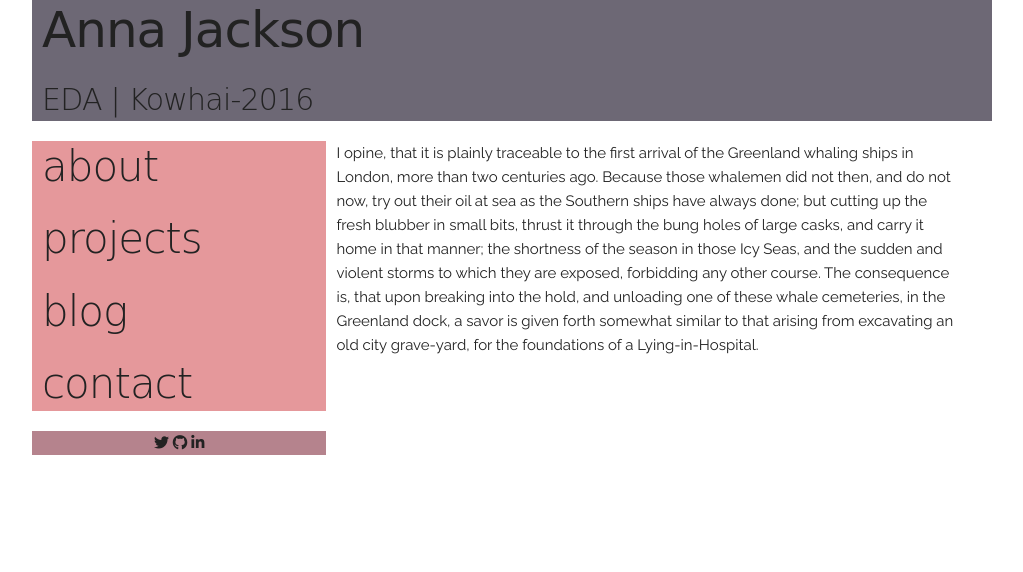
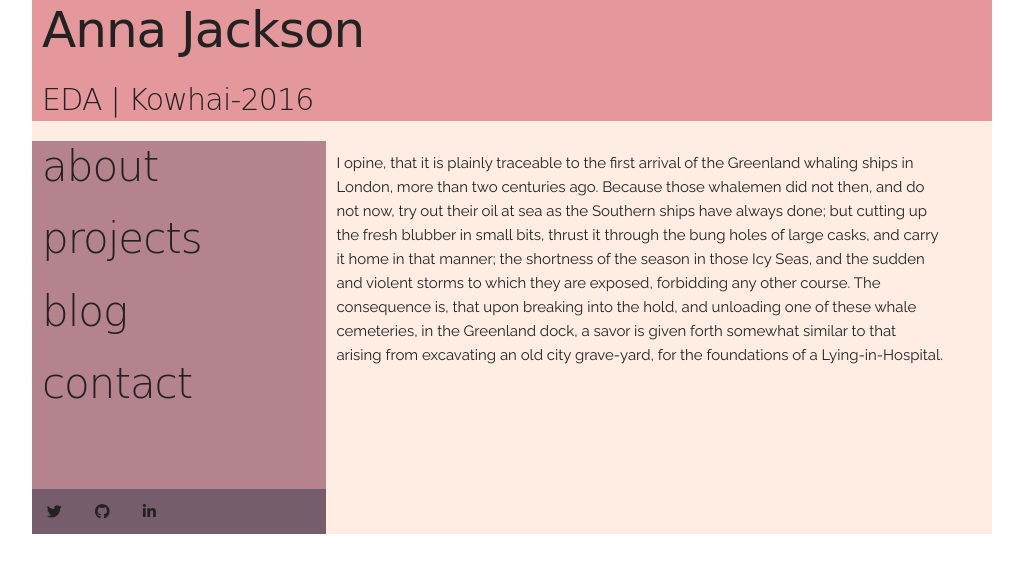
Before and after one commit to annagjackson/annagjackson.github.io, a plain HTML site: page index.html in a window 1280 px wide. Shown: the whole page, without its empty margins (128-1151 px from the left). Drawn offline with nearby package versions, Linux system fonts and the light colour scheme; a web font is replaced by a local one.

Commit message:
aligned boxes, changed colours

```diff
--- a/styles/main.css
+++ b/styles/main.css
@@ -1,30 +1,46 @@
+
+.container {
+background-color:#FFECE2;
+}
 
 .header {
-  background-color:#6D6875;
-  padding-left: 10px;
-  font-family: 'Cabin Sketch', cursive;
-}
-
-.nav {
   background-color:#E5989B;
   padding-left: 10px;
   font-family: 'Cabin Sketch', cursive;
   height: 100%;
 }
 
+.nav {
+  background-color:#B5838D;
+  padding-left: 10px;
+  font-family: 'Cabin Sketch', cursive;
+  height: 100%;
+  padding-bottom: 20%;
+}
+
 .content {
-  background-color:white;
-    padding-left: 10px;
+  background-color:#FFECE2;
+    padding: 10px;
+    height: 100%;
+
 }
 
 .social{
-  background-color:#B5838D;
-  text-align:center;
+  background-color:#755D6B;
+  text-align: left;
+  height: 100%;
+}
+
+.fa {
+  padding: 5%;
+
+
+
 }
 
 .footer {
-    background-color:#B5838D;
+    background-color:#755D6B;
     padding: 5px;
     text-align: center;
-    max-width: 100%
+
   }
```
